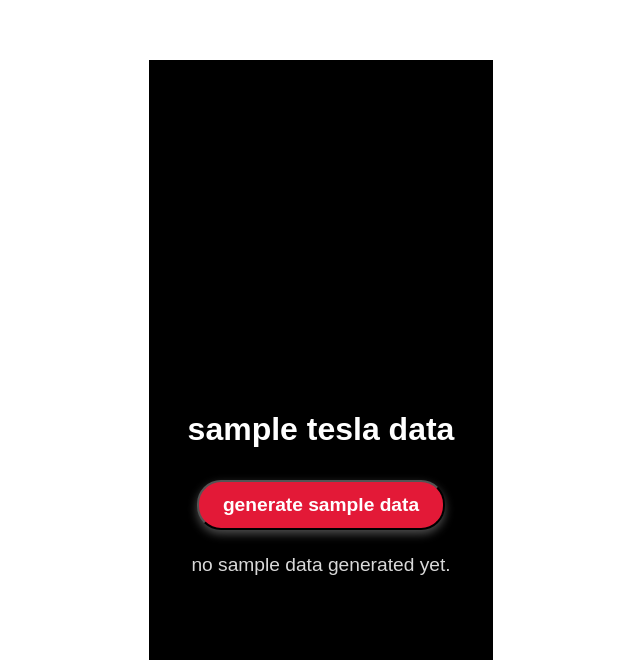
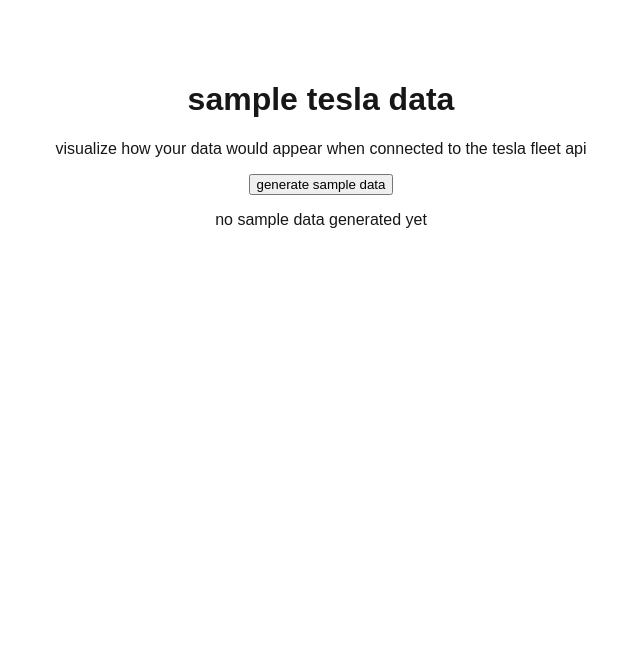
Before and after one commit to savinajabbo/tesla-roast-app, a Next.js app: page /sample-data in a window 1280 px wide. Shown: the part 140-800 px from the top of the page, without its empty margins (319-959 px from the left). Built offline with nearby package versions, Linux system fonts and the light colour scheme.

Commit message:
better UI for sample data for demo?

```diff
--- a/src/app/sample-data/page.tsx
+++ b/src/app/sample-data/page.tsx
@@ -1,31 +1,44 @@
 "use client";
 
-import React, { useState } from "react";
-import SampleDataButton from "./SampleDataButton";
-import { TeslaVehicleSample } from "./sampleData";
+import { useState } from "react";
+import { TeslaVehicleSample, sampleVehicles } from "./sampleData";
 
 export default function SampleDataPage() {
     const [vehicles, setVehicles] = useState<TeslaVehicleSample[]>([]);
 
-    const handleGenerate = (data: TeslaVehicleSample[]) => {
-        setVehicles(data);
+    const handleGenerate = () => {
+        setVehicles(sampleVehicles);
     };
 
     return (
-        <div className="page" style={{ padding: "2rem" }}>
-            <h1>sample tesla data</h1>
-            <SampleDataButton onGenerate={handleGenerate} />
-            {vehicles.length > 0 ? (
-                <ul>
-                    {vehicles.map((v) => (
-                        <li key={v.id}>
-                            {v.display_name} – Battery: {v.charge_state.battery_level}%
-                        </li>
-                    ))}
-                </ul>
-            ) : (
-                <p>no sample data generated yet.</p>
-            )}
+        <div className="min-h-screen flex-col items-center justify-center bg-black text-white px-6">
+            <div className="max-w-xl text-center">
+                <h1 className="text-5xl font-semibold tracking-tight mb-6">
+                    sample tesla data
+                </h1>
+                <p className="text-gray-400 mb-10">
+                    visualize how your data would appear when connected to the tesla fleet api
+                </p>
+
+                <button onClick={handleGenerate} className="w-full sm:w-auto px-8 py-3 rounded-full bg-red-600 hover:bg-red-700 transition font-semibold text-white shadow-lg">
+                    generate sample data
+                </button>
+            </div>
+
+            <div className="mt-14 w-full max-w-md space-y-4">
+                {vehicles.length > 0 ? (
+                    vehicles.map((v) => (
+                        <div key={v.id} className="flex justify-between items-center bg-neutral-900 border border-neutral-800 rounded-xl px-6 py-4">
+                            <span className="font-medium">{v.display_name}</span>
+                            <span className="text-red-400 font-semibold">, Battery: {v.charge_state.battery_level}%</span>
+                        </div>
+                    ))
+                ) : (
+                    <p className="text-center text-gray-500 mt-6">
+                        no sample data generated yet
+                    </p>
+                )}
+            </div>
         </div>
-    );
+    )
 }
```
